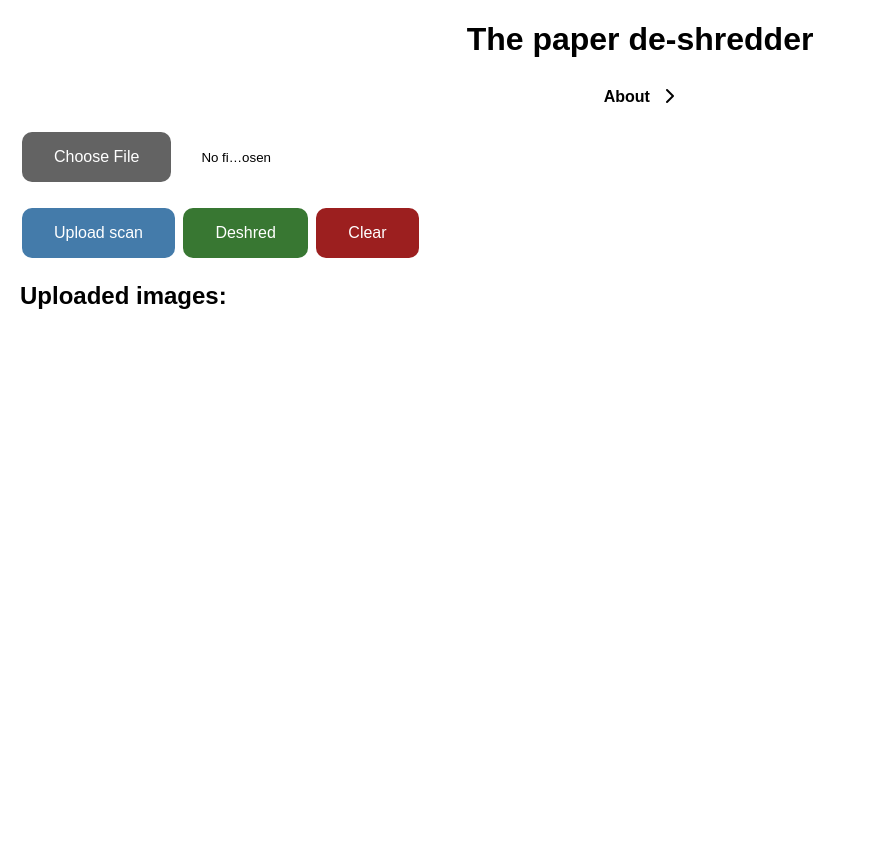
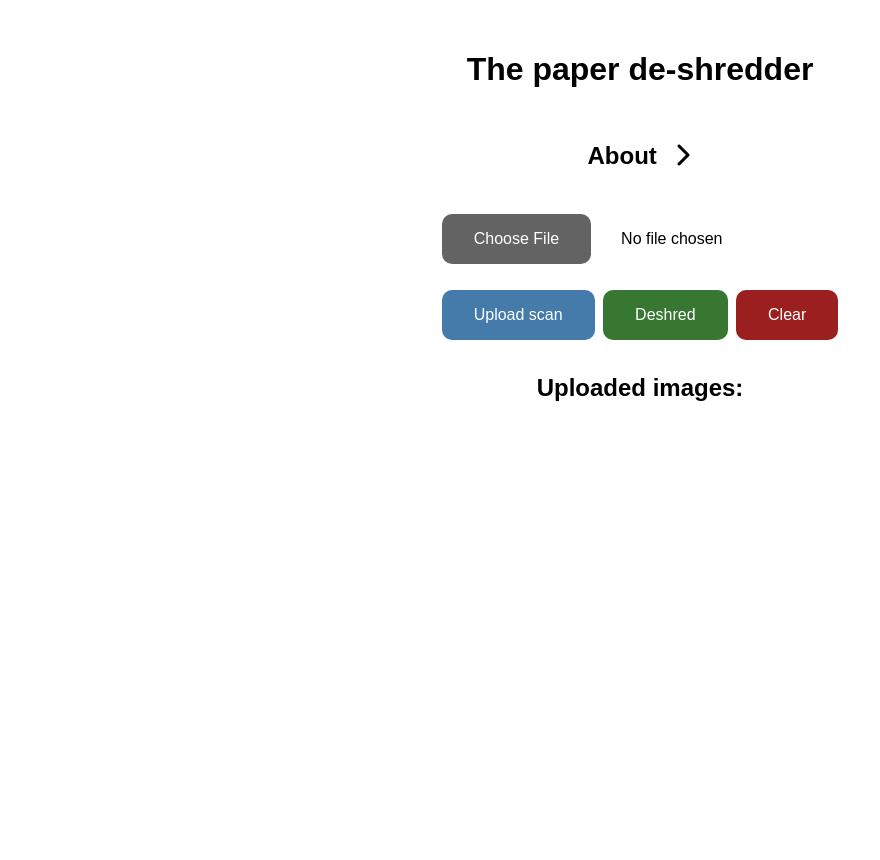
Before and after one commit to gabriellemacinnes/deshredder, a Flask app: template deeprec-cvpr20/Deshredder/templates/index.html in a window 1280 px wide. Shown: the whole page, without its empty margins (0-880 px from the left). Before the commit the page ends 309 px from the top, so only its background shows below. Run offline with Flask 3, Linux system fonts and the light colour scheme; the template is opened without the code that fills it, so the values that code supplies are empty.

Commit message:
style update

```diff
--- a/deeprec-cvpr20/Deshredder/static/css/style.css
+++ b/deeprec-cvpr20/Deshredder/static/css/style.css
@@ -1,11 +1,15 @@
 h1 {
     text-align: center;
-    margin-bottom: 30px;
+}
+
+h2 {
+    margin-top: 30px;
 }
 
 body {
     font-family: Arial, sans-serif;
     margin: 20px;
+    padding: 30px;
     color: black;
 
 }
@@ -116,6 +120,10 @@ input[type=file]::file-selector-button {
     border-radius: 10px;
     margin-right: 30px;
 }
+input[type="file"] {
+    font-size: 16px;
+    width: 100%;
+}
 
 input[type=file]::file-selector-button:hover {
     background-color: #444444;
@@ -125,6 +133,12 @@ input[type=file]::file-selector-button:hover {
 h4 {
     cursor: pointer;
     text-align: center;
+    font-size: 1.5em;
+    margin-bottom: 40px;
+}
+
+p {
+    font-size: 1.1em;
 }
 
 .about-info {
@@ -132,8 +146,7 @@ h4 {
     background-color: rgb(213, 213, 213);
     border-radius: 10px;
     padding: 30px;
-    margin-top: 20px;
-    margin-bottom: 20px;
+    margin-bottom: 40px;
     text-align: center;
 }
 
@@ -149,3 +162,19 @@ h4 {
 #output {
     height: 400px;
 }
+
+body {
+    display: flex;
+    align-items: center;
+    flex-direction: column;
+    min-height: 100vh;
+    margin: 0;
+}
+
+.preview, .preview2 {
+    justify-content: center;
+}
+
+#hii {
+    margin-bottom: 40px;
+}
--- a/deeprec-cvpr20/Deshredder/templates/index.html
+++ b/deeprec-cvpr20/Deshredder/templates/index.html
@@ -17,9 +17,16 @@
     </h4>
 
     <div class="about-info" id="about-info">
-        <h4>The paper de-shredder is an accessible web app for reconstructing shredded documents.</h4>
-        <h4>Upload each document fragment by browsing the requested file and using the "Add Fragment" button.</h4>
-        <h4>Press the "Deshred" button to view the reconstructed document.</h4>
+        <p><b>The paper de-shredder is an accessible web app for reconstructing shredded documents.</b></p>
+        <br>
+        <p><b>Instructions:</b> </p>
+        <p>1. Upload a shredded document scan by browsing the file(s) and using the "Upload scan" button.</p>
+        <p>2. Press the "Deshred" button to display the extracted individual fragments and the reconstructed document.</p>
+        <br>
+        <p>Web application by Gabrielle Lavoie and Gabrielle MacInnes - Something Awesome Project UNSW COMP6841</p>
+        <br>
+        <p><b>De-shredding model credits:</b></p>
+        <p>Li, Peng & Fang, Xi & Pan, Lianglu & Piao, Yi & Jiao, Mengjun. (2014). Reconstruction of Shredded Paper Documents by Feature Matching. Mathematical Problems in Engineering. 2014. 1-9. 10.1155/2014/514748</p>
     </div>
 
     <!-- form to submitted the fragmented document pieces to be deshredded -->
@@ -50,7 +57,7 @@
     {% endif %}
 
     {% if output_image %}
-        <h2>Reconstructed Document:</h2>
+        <h2 id="hii">Reconstructed Document:</h2>
         <img id="output" src="{{ url_for('static', filename='output/' + output_image) }}" alt="Output Image">
     {% endif %}
 
--- a/deeprec-cvpr20/requirements.txt
+++ b/deeprec-cvpr20/requirements.txt
@@ -2,7 +2,7 @@ pillow==10.2.0
 gdown==5.1.0
 numpy==1.19.5
 scikit-image==0.17.2
-scikit-learn==0.23.1
+scikit-learn==0.22.0
 tensorflow==2.2.0
 opencv-python==3.4.17.63
 numba==0.56.4
```
